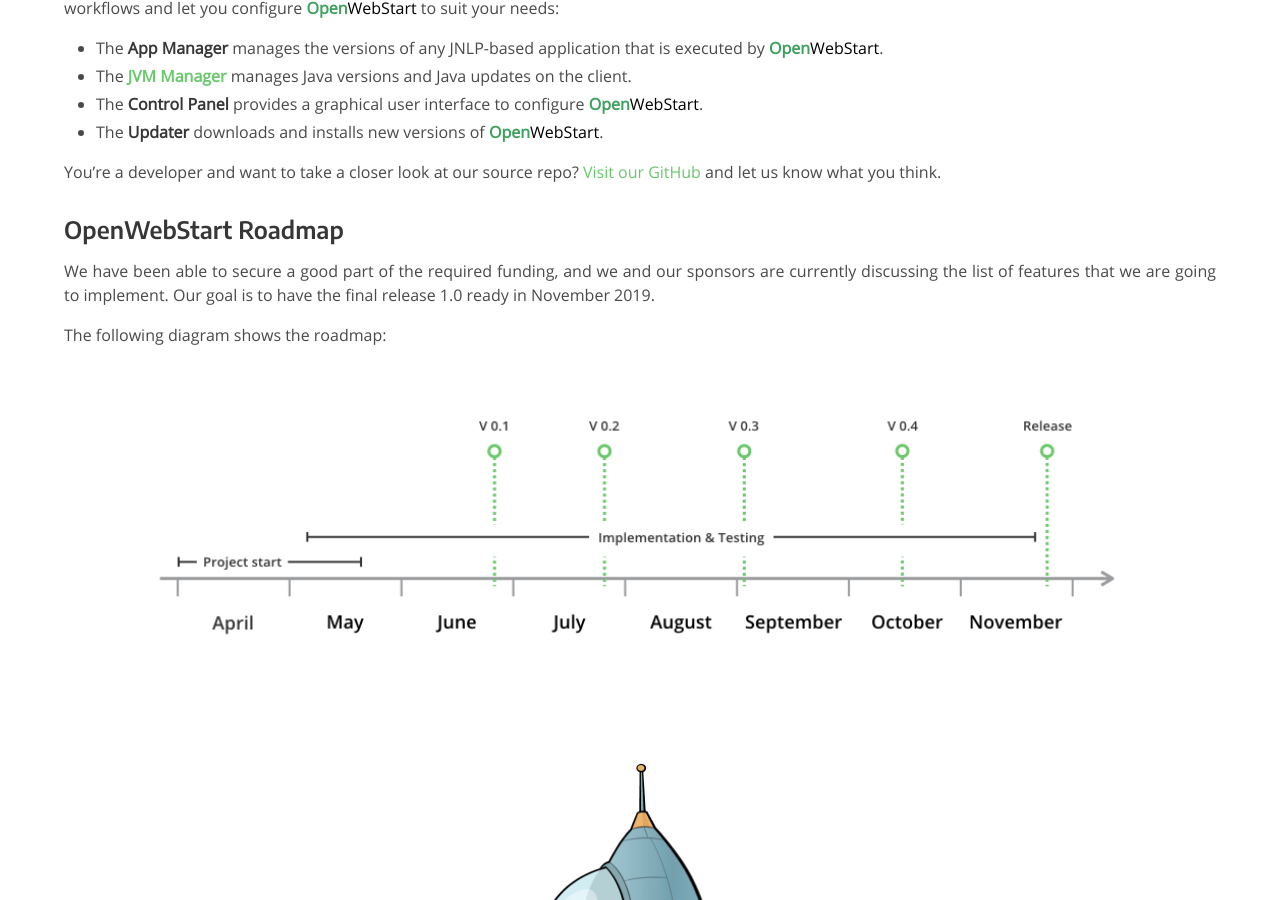
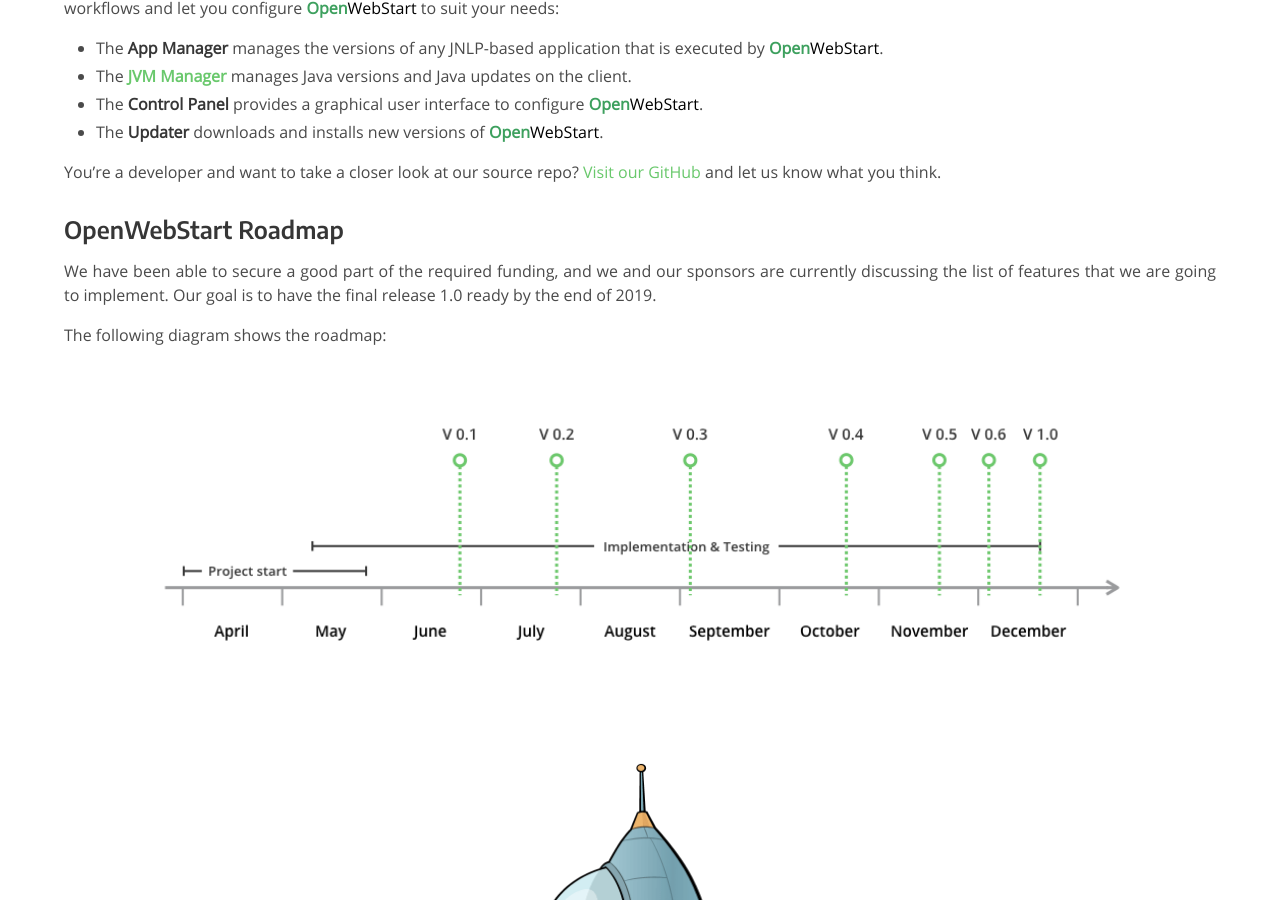
Before and after one commit to karakun/openwebstart-page, a Jekyll site: the page built from index.md, in a window 1280 px wide and 900 px high, scrolled down 1529 px. Built offline with Jekyll 4.4.1, drawn with Linux system fonts in a browser that asks for light colours; comment, search, counter and statistics services are not loaded.

Commit message:
Change version numbers

```diff
--- a/index.md
+++ b/index.md
@@ -53,7 +53,7 @@
 ### OpenWebStart Roadmap
 We have been able to secure a good part of the required funding, and
 we and our sponsors are currently discussing the list of features that we are going to implement.
-Our goal is to have the final release 1.0 ready in November 2019.
+Our goal is to have the final release 1.0 ready by the end of 2019.
 
 The following diagram shows the roadmap:
 
```
Also changed, not shown: assets/images/webstart/roadmap-karakun.png.
